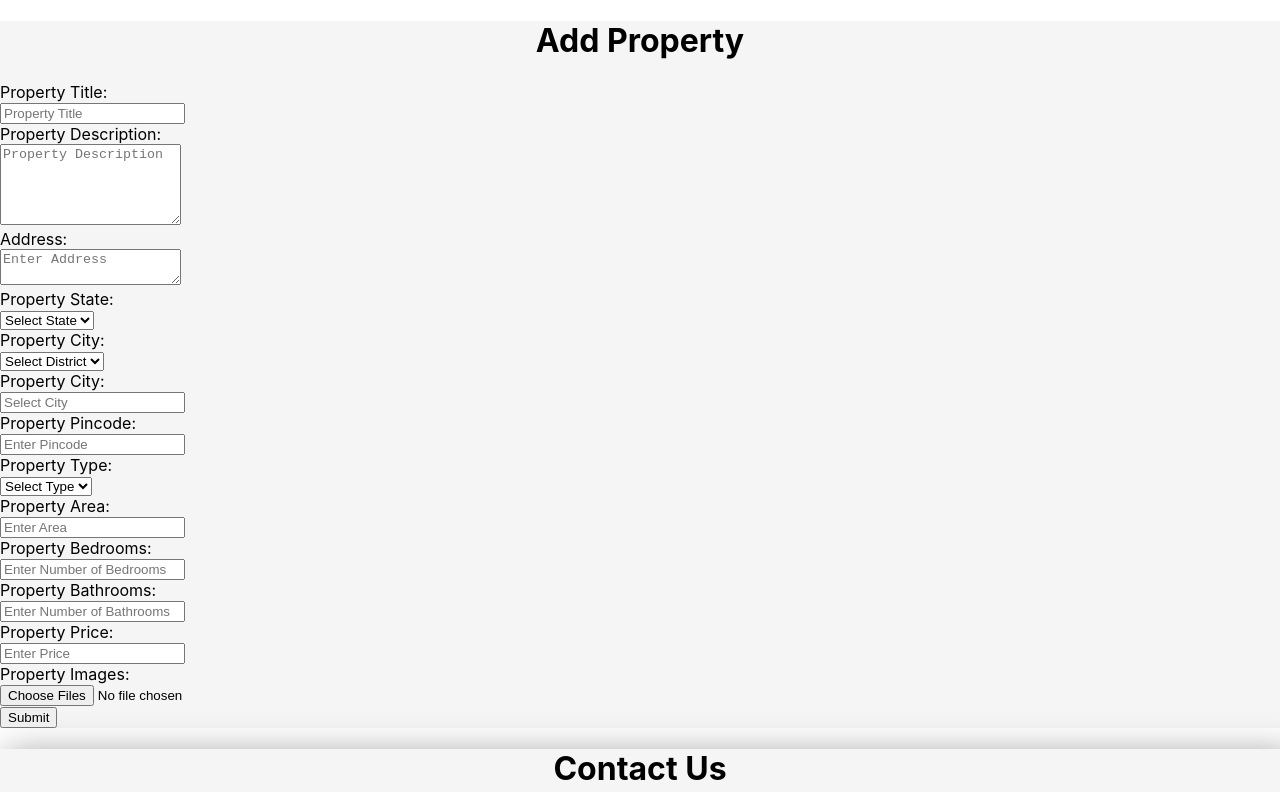
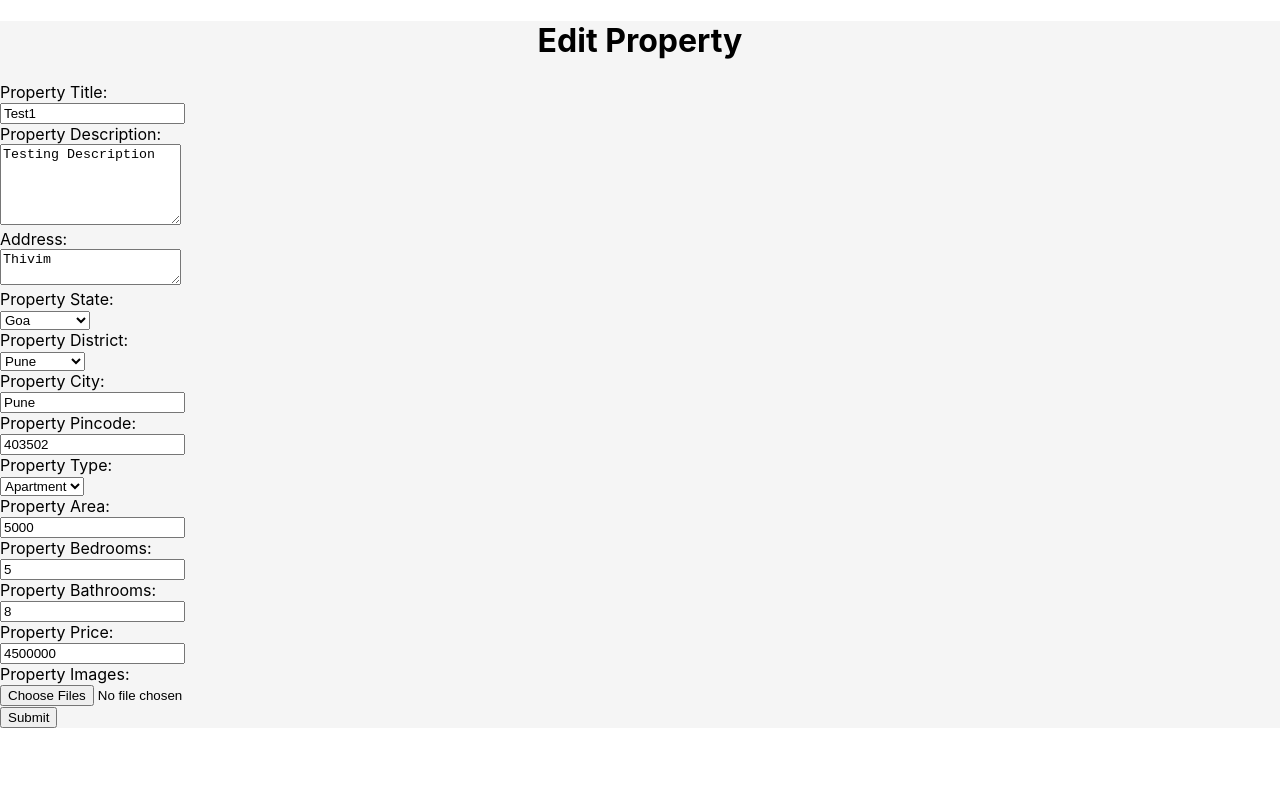
Before and after one commit to gauravrathore701/PropertySellingSite, a React (Create React App) app in the folder client/: page /editprop in a window 1280 px wide. Shown: the top 792 px of the page. Built offline with nearby package versions, Linux system fonts and the light colour scheme; the HTML template or start-up script is replaced by a standard one.

Commit message:
17/06/24

```diff
--- a/client/package.json
+++ b/client/package.json
@@ -3,12 +3,16 @@
   "version": "0.1.0",
   "private": true,
   "dependencies": {
+    "@headlessui/react": "^2.0.4",
+    "@heroicons/react": "^2.1.3",
     "@testing-library/jest-dom": "^5.17.0",
     "@testing-library/react": "^13.4.0",
     "@testing-library/user-event": "^13.5.0",
     "react": "^18.3.1",
     "react-dom": "^18.3.1",
+    "react-router-dom": "^6.23.1",
     "react-scripts": "5.0.1",
+    "react-toastify": "^10.0.5",
     "web-vitals": "^2.1.4"
   },
   "scripts": {
--- a/client/src/App.js
+++ b/client/src/App.js
@@ -1,19 +1,24 @@
+import {  Routes, Route } from 'react-router-dom';
 import './App.css';
+import { ToastContainer } from 'react-toastify';
+import 'react-toastify/dist/ReactToastify.css'
+import Footer from './Components/Footer'
 import AddProperty from './Pages/AddProperty';
-import Footer from './Components/Footer';
+import EditProperty from './Pages/EditProperty';
 import ContactUs from './Pages/ContactUs';
-import EditProperty from './Pages/EditProperty';
-import LoginPage from './Pages/LoginPage';
 
 function App() {
   return (
     <div className="App">
-        {/* <LoginPage /> */}
-        <AddProperty />
-        {/* <EditProperty /> */}
-        <ContactUs />
-        <Footer />
+      <Routes>
+        <Route path='/add' element={<AddProperty />}></Route>
+        <Route path='/editprop' element={<EditProperty />}></Route>
+        <Route path='/contactus' element={<ContactUs />}></Route>
+      </Routes>
+      <Footer/>
+      <ToastContainer />
     </div>
+
   );
 }
 
--- a/client/src/Pages/AddProperty.jsx
+++ b/client/src/Pages/AddProperty.jsx
@@ -1,23 +1,73 @@
+import { useState } from "react"
+import { Navigate, useNavigate } from "react-router-dom"
+import { toast } from "react-toastify"
+
+
 function AddProperty() {
+    const [title, setTitle] = useState("")
+    const [Descpt, setDescpt] = useState("")
+    const [Address, setAddress] = useState("")
+    const [State, setState] = useState("")
+    const [District, setDistrict] = useState("")
+    const [City, setCity] = useState("")
+    const [Pincode, setPincode] = useState("")
+    const [Type, setType] = useState("")
+    const [Area, setArea] = useState("")
+    const [Bedroom, setBedroom] = useState("")
+    const [Bathroom, setBathroom] = useState("")
+    const [Price, setPrice] = useState("")
+
+    const addProp = async () => {
+        if (title.length === 0) {
+            toast.warning("Please Enter Property Title")
+        }
+        else if (Descpt.length === 0) {
+            toast.warning("Please Enter Property Description")
+        } else if (Address.length === 0) {
+            toast.warning("Please Enter Property Address")
+        }else if (Descpt.length === 0) {
+            toast.warning("Please Enter Property Description")
+        } else if (State.length === 0) {
+            toast.warning("Please Enter Property State")
+        }else if (District.length === 0) {
+            toast.warning("Please Enter Property District")
+        } else if (City.length === 0) {
+            toast.warning("Please Enter Property City")
+        }else if (Pincode.length === 0) {
+            toast.warning("Please Enter Property Pincode")
+        } else if (Area.length === 0) {
+            toast.warning("Please Enter Property Area")
+        } else if (Type.length === 0) {
+            toast.warning("Please Enter Property Type")
+        } else if (Bedroom.length === 0) {
+            toast.warning("Please Enter Property Bedrooms")
+        } else if (Bathroom.length === 0) {
+            toast.warning("Please Enter Property Bathrooms")
+        } else if (Price.length === 0) {
+            toast.warning("Please Enter Property Price")
+        }
+        else {
+            toast.success("Data Added Successfully")
+        }
+    }
     return (
         <div className="row">
-
             <div className="col md-4"></div>
 
             <div className="container contactUsForm col-lg-6 col-md-12 px-4 mt-3 ">
-                <form action="" method="post">
+                {/* <form action="/" method="post"> */}
                 <h1 className="centered mb-5 mt-5">Add Property</h1>
                 <div className="form-label">Property Title: </div>
-                    <div><input type="text" placeholder="Property Title" className="form-control mb-5" /></div>
+                <div><input type="text" placeholder="Property Title" name="PropName" onChange={(e) => { setTitle(e.target.value) }} className="form-control mb-5" /></div>
                 <div className="form-label ">Property Description:</div>
-                    <textarea type="text" placeholder="Property Description" className="form-control" rows={5} />
+                <textarea type="text" placeholder="Property Description" name="PropDescript" onChange={(e) => { setDescpt(e.target.value) }} className="form-control" rows={5} />
                 <div className="form-label mt-5">Address: </div>
-                    <div><textarea type="text" placeholder="Enter Address" className="form-control mb-3" /></div>
+                <div><textarea type="text" placeholder="Enter Address" name="Address" onChange={(e) => { setAddress(e.target.value) }} className="form-control mb-3" /></div>
                 <div class="container mt-5">
                     <div class="row mt-5">
                         <div class="col me-5">
                             <div className="form-label">Property State: </div>
-                                <select class="form-select" aria-label="Select State">
+                            <select class="form-select" aria-label="Select State" name="State" onChange={(e) => { setState(e.target.value) }}>
                                 <option selected>Select State</option>
                                 <option value="Maharastra">Maharastra</option>
                                 <option value="Goa">Goa</option>
@@ -25,8 +75,8 @@ function AddProperty() {
                             </select>
                         </div>
                         <div class="col me-3">
-                                <div className="form-label">Property City: </div>
-                                <select class="form-select" aria-label="Select District">
+                            <div className="form-label">Property District: </div>
+                            <select class="form-select" name="District" aria-label="Select District" onChange={(e) => { setDistrict(e.target.value) }}>
                                 <option selected>Select District</option>
                                 <option value="Pune">Pune</option>
                                 <option value="North-Goa">North-Goa</option>
@@ -37,17 +87,17 @@ function AddProperty() {
                     <div class="row mt-5">
                         <div class="col me-5">
                             <div className="form-label">Property City: </div>
-                                <input type="text" placeholder="Select City" className="form-control" />
+                            <input type="text" placeholder="Select City" name="City" onChange={(e) => { setCity(e.target.value) }} className="form-control" />
                         </div>
                         <div class="col me-3">
                             <div className="form-label">Property Pincode: </div>
-                                <input type="text" placeholder="Enter Pincode" className="form-control" />
+                            <input type="number" placeholder="Enter Pincode" name="Pincode" onChange={(e) => { setPincode(e.target.value) }} className="form-control" />
                         </div>
                     </div>
                     <div class="row mt-5">
                         <div class="col me-5">
                             <div className="form-label">Property Type: </div>
-                                <select class="form-select" aria-label="Select Type">
+                            <select class="form-select" aria-label="Select Type" name="PropType" onChange={(e) => { setType(e.target.value) }}>
                                 <option selected>Select Type</option>
                                 <option value="Bunglow">Bunglow</option>
                                 <option value="Apartment">Apartment</option>
@@ -56,41 +106,40 @@ function AddProperty() {
                         </div>
                         <div class="col me-3">
                             <div className="form-label">Property Area: </div>
-                                <input type="text" placeholder="Enter Area" className="form-control mb-5" />
+                            <input type="number" placeholder="Enter Area" name="Area" onChange={(e) => { setArea(e.target.value) }} className="form-control mb-5" />
                         </div>
                     </div>
                     <div class="row">
                         <div class="col me-5">
                             <div className="form-label">Property Bedrooms: </div>
-                                <input type="text" placeholder="Enter Number of Bedrooms" className="form-control mb-5" />
+                            <input type="number" placeholder="Enter Number of Bedrooms" name="Bedrooms" onChange={(e) => { setBedroom(e.target.value) }} className="form-control mb-5" />
                         </div>
                         <div class="col me-3">
                             <div className="form-label">Property Bathrooms: </div>
-                                <input type="text" placeholder="Enter Number of Bathrooms" className="form-control mb-5" />
+                            <input type="number" placeholder="Enter Number of Bathrooms" onChange={(e) => { setBathroom(e.target.value) }} name="Bathroom" className="form-control mb-5" />
                         </div>
                     </div>
                     <div class="row">
                         <div class="col me-5">
                             <div className="form-label">Property Price: </div>
-                                <input type="text" placeholder="Enter Price" className="form-control mb-5" />
+                            <input type="text" placeholder="Enter Price" name="Price" onChange={(e) => { setPrice(e.target.value) }} className="form-control mb-5" />
                         </div>
                         <div class="col me-3">
                             <div className="form-label">Property Images: </div>
-                                <input class="form-control" type="file" id="formFileMultiple" multiple />
+                            <input class="form-control" type="file" name="Images" id="formFileMultiple" multiple />
                         </div>
                     </div>
                     <div className="row justify-content-center mb-3">
-                            <input type="Submit" className="btn btn-success col-2" placeholder="Add Property" />
+                        <input type="Submit" className="btn btn-success col-2" onClick={addProp} placeholder="Add Property" />
                     </div>
 
                 </div>
 
-                </form>
+                {/* </form> */}
             </div >
 
             <div className="col md-4"></div>
         </div >
     )
 }
-
 export default AddProperty;
--- a/client/src/Pages/EditProperty.jsx
+++ b/client/src/Pages/EditProperty.jsx
@@ -1,33 +1,81 @@
+import { useState } from "react"
+import { toast } from "react-toastify"
+
+
 function EditProperty() {
+    const [title, setTitle] = useState("Test1")
+    const [Descpt, setDescpt] = useState("Testing Description")
+    const [Address, setAddress] = useState("Thivim")
+    const [State, setState] = useState("Goa")
+    const [District, setDistrict] = useState("Pune")
+    const [City, setCity] = useState("Pune")
+    const [Pincode, setPincode] = useState("403502")
+    const [Type, setType] = useState("Apartment")
+    const [Area, setArea] = useState("5000")
+    const [Bedroom, setBedroom] = useState("5")
+    const [Bathroom, setBathroom] = useState("8")
+    const [Price, setPrice] = useState("4500000")
+
+    const editProp = async () => {
+        if (title.length === 0) {
+            toast.warning("Please Enter Property Title")
+        }
+        else if (Descpt.length === 0) {
+            toast.warning("Please Enter Property Description")
+        } else if (Address.length === 0) {
+            toast.warning("Please Enter Property Address")
+        }else if (Descpt.length === 0) {
+            toast.warning("Please Enter Property Description")
+        } else if (State.length === 0) {
+            toast.warning("Please Enter Property State")
+        }else if (District.length === 0) {
+            toast.warning("Please Enter Property District")
+        } else if (City.length === 0) {
+            toast.warning("Please Enter Property City")
+        }else if (Pincode.length === 0) {
+            toast.warning("Please Enter Property Pincode")
+        } else if (Area.length === 0) {
+            toast.warning("Please Enter Property Area")
+        } else if (Type.length === 0) {
+            toast.warning("Please Enter Property Type")
+        } else if (Bedroom.length === 0) {
+            toast.warning("Please Enter Property Bedrooms")
+        } else if (Bathroom.length === 0) {
+            toast.warning("Please Enter Property Bathrooms")
+        } else if (Price.length === 0) {
+            toast.warning("Please Enter Property Price")
+        }
+        else {
+            toast.success("Data Added Successfully")
+        }
+    }
     return (
         <div className="row">
 
             <div className="col md-4"></div>
 
             <div className="container contactUsForm col-lg-6 col-md-12 px-4 mt-3 ">
-                <form action="" method="post">
+                {/* <form action="" method="post"> */}
                     <h1 className="centered mb-5 mt-5">Edit Property</h1>
                     <div className="form-label">Property Title: </div>
-                    <div><input type="text" placeholder="Property Title" value="Test1" className="form-control mb-5" /></div>
+                    <div><input type="text" placeholder="Property Title" name="PropName" value={title} onChange={(e) => { setTitle(e.target.value) }} className="form-control mb-5" /></div>
                     <div className="form-label ">Property Description:</div>
-                    <textarea type="text" placeholder="Property Description" value="Test1" className="form-control" rows={5} />
+                    <textarea type="text" placeholder="Property Description" name="PropDescript" value={Descpt}onChange={(e) => { setDescpt(e.target.value) }}  className="form-control" rows={5} />
                     <div className="form-label mt-5">Address: </div>
-                    <div><textarea type="text" placeholder="Enter Address" value="Test1" className="form-control mb-3" /></div>
+                    <div><textarea type="text" placeholder="Enter Address" name="Address" value={Address} onChange={(e) => { setAddress(e.target.value) }} className="form-control mb-3" /></div>
                     <div class="container mt-5">
                         <div class="row mt-5">
                             <div class="col me-5">
                                 <div className="form-label">Property State: </div>
-                                <select class="form-select" aria-label="Select State">
-                                    {/* <option >Select State</option> */}
+                                <select class="form-select" name="State" aria-label="Select State" value={State} onChange={(e) => { setState(e.target.value) }}>
                                     <option value="Maharastra">Maharastra</option>
                                     <option selected value="Goa">Goa</option>
                                     <option value="Karnataka">Karnataka</option>
                                 </select>
                             </div>
                             <div class="col me-3">
-                                <div className="form-label">Property City: </div>
-                                <select class="form-select" aria-label="Select District">
-                                    {/* <option >Select District</option> */}
+                                <div className="form-label">Property District: </div>
+                                <select class="form-select" name="District" value={District} aria-label="Select District" onChange={(e) => { setDistrict(e.target.value) }}>
                                     <option value="Pune">Pune</option>
                                     <option selected value="North-Goa">North-Goa</option>
                                     <option value="Belgaum">Belgaum</option>
@@ -37,18 +85,17 @@ function EditProperty() {
                         <div class="row mt-5">
                             <div class="col me-5">
                                 <div className="form-label">Property City: </div>
-                                <input type="text" placeholder="Select City" value="Test1" className="form-control" />
+                                <input type="text" placeholder="Select City" value={City} name="City"  onChange={(e) => { setCity(e.target.value) }} className="form-control" />
                             </div>
                             <div class="col me-3">
                                 <div className="form-label">Property Pincode: </div>
-                                <input type="text" placeholder="Enter Pincode" value="123456" className="form-control" />
+                                <input type="number" placeholder="Enter Pincode" value={Pincode} name="Pincode"  onChange={(e) => { setPincode(e.target.value) }}  className="form-control" />
                             </div>
                         </div>
                         <div class="row mt-5">
                             <div class="col me-5">
                                 <div className="form-label">Property Type: </div>
-                                <select class="form-select" aria-label="Select Type">
-                                    {/* <option >Select Type</option> */}
+                                <select class="form-select" name="PropType" value={Type} aria-label="Select Type" onChange={(e) => { setType(e.target.value) }}>
                                     <option value="Bunglow">Bunglow</option>
                                     <option selected value="Apartment">Apartment</option>
                                     <option value="Villa">Villa</option>
@@ -56,34 +103,34 @@ function EditProperty() {
                             </div>
                             <div class="col me-3">
                                 <div className="form-label">Property Area: </div>
-                                <input type="text" placeholder="Enter Area" value="123456" className="form-control mb-5" />
+                                <input type="number" placeholder="Enter Area" value={Area} name="Area" onChange={(e) => { setArea(e.target.value) }} className="form-control mb-5" />
                             </div>
                         </div>
                         <div class="row">
                             <div class="col me-5">
                                 <div className="form-label">Property Bedrooms: </div>
-                                <input type="text" placeholder="Enter Number of Bedrooms" value="2" className="form-control mb-5" />
+                                <input type="number" placeholder="Enter Number of Bedrooms" value={Bedroom} name="Bedroom"  onChange={(e) => { setBedroom(e.target.value) }} className="form-control mb-5" />
                             </div>
                             <div class="col me-3">
                                 <div className="form-label">Property Bathrooms: </div>
-                                <input type="text" placeholder="Enter Number of Bathrooms" value="2" className="form-control mb-5" />
+                                <input type="number" placeholder="Enter Number of Bathrooms" value={Bathroom} name="Bathroom" onChange={(e) => { setBathroom(e.target.value) }}className="form-control mb-5" />
                             </div>
                         </div>
                         <div class="row">
                             <div class="col me-5">
                                 <div className="form-label">Property Price: </div>
-                                <input type="text" placeholder="Enter Price" value="20000" className="form-control mb-5" />
+                                <input type="number" placeholder="Enter Price" name="Price" value={Price} onChange={(e) => { setPrice(e.target.value) }}className="form-control mb-5" />
                             </div>
                             <div class="col me-3">
                                 <div className="form-label">Property Images: </div>
-                                <input class="form-control" type="file" id="formFileMultiple" multiple />
+                                <input class="form-control" type="file" name="Images" id="formFileMultiple" multiple />
                             </div>
                         </div>
                         <div className="row justify-content-center mb-3">
-                            <input type="Submit" className="btn btn-success col-2" placeholder="Add Property" />
+                            <input type="Submit" className="btn btn-success col-2" onClick={editProp} placeholder="Add Property" />
                         </div>
                     </div>
-                </form>
+                {/* </form> */}
             </div >
             <div className="col md-4"></div>
         </div >
--- a/client/src/index.js
+++ b/client/src/index.js
@@ -1,4 +1,5 @@
 import React from 'react';
+import { BrowserRouter } from 'react-router-dom';
 import ReactDOM from 'react-dom/client';
 import './index.css';
 import App from './App';
@@ -7,7 +8,9 @@ import reportWebVitals from './reportWebVitals';
 const root = ReactDOM.createRoot(document.getElementById('root'));
 root.render(
   <React.StrictMode>
+    <BrowserRouter>
     <App />
+    </BrowserRouter>
   </React.StrictMode>
 );
 
```
Also changed, not shown: 2 other files (tests, documents, lock files or other folders). Lines whose indentation alone changed are shown as unchanged.
